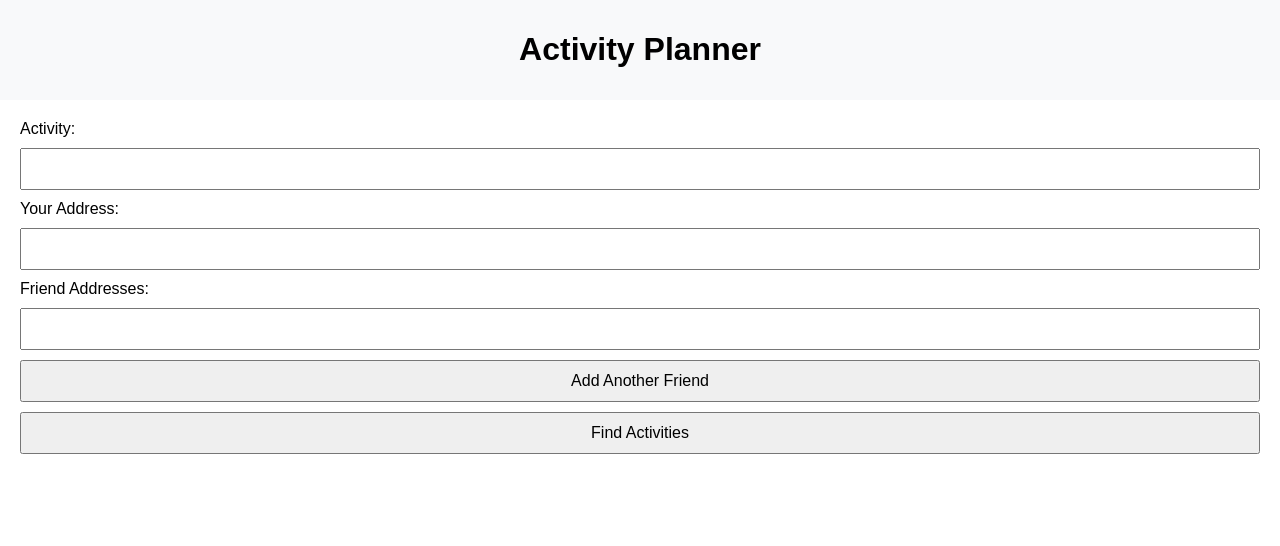
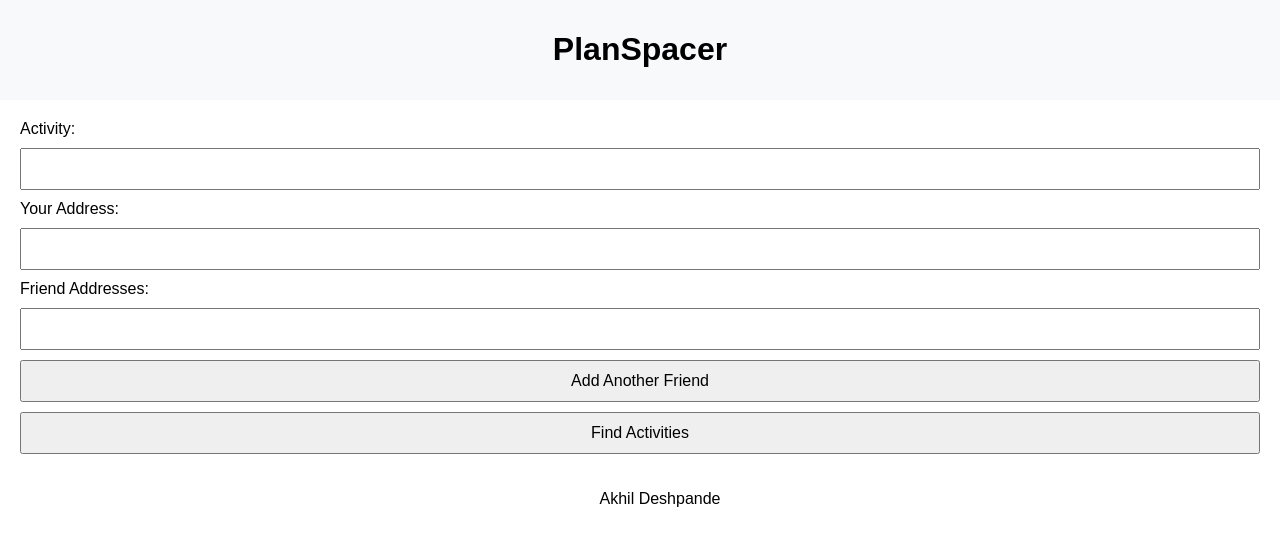
Before and after one commit to adeshpande03/PlanSpacer, a Flask app: page / in a window 1280 px wide. Shown: the top 546 px of the page. Run offline with Flask 3, Linux system fonts and the light colour scheme; some libraries are stand-ins or nearby versions.

Commit message:
planspacer title, footer

```diff
--- a/static/css/styles.css
+++ b/static/css/styles.css
@@ -31,3 +31,21 @@ input, button {
     position: relative;
     z-index: 1000;
 }
+
+footer {
+    position: sticky;
+    bottom: 100;
+    left: 0;
+    width: 100%;
+  }
+
+
+footer ul {
+    display: flex;
+    justify-content: center;
+    list-style: none;
+  }
+
+  footer li {
+    margin: 0 10px;
+  }
--- a/templates/base.html
+++ b/templates/base.html
@@ -18,8 +18,13 @@
   </head>
   <body>
     <header>
-      <h1>Activity Planner</h1>
+      <h1>PlanSpacer</h1>
     </header>
     <main>{% block content %}{% endblock %}</main>
   </body>
+  <footer>
+    <ul>
+      <li>Akhil Deshpande</li>
+    </ul>
+  </footer>
 </html>
```
